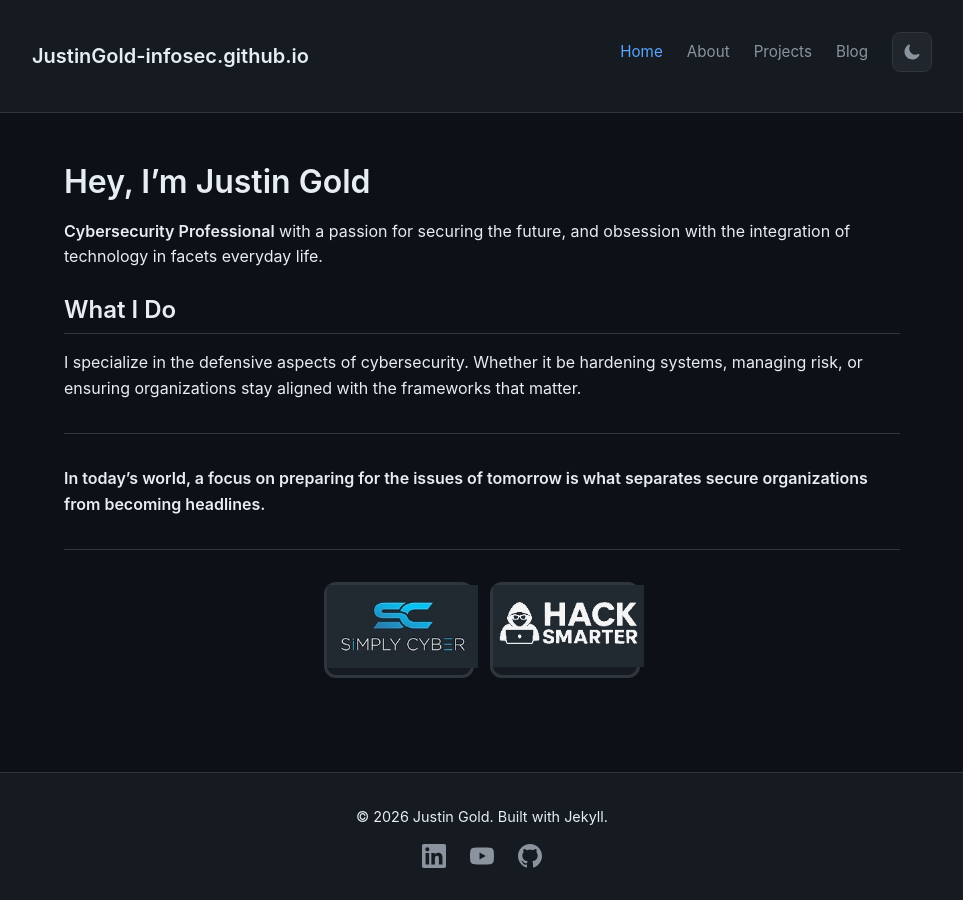
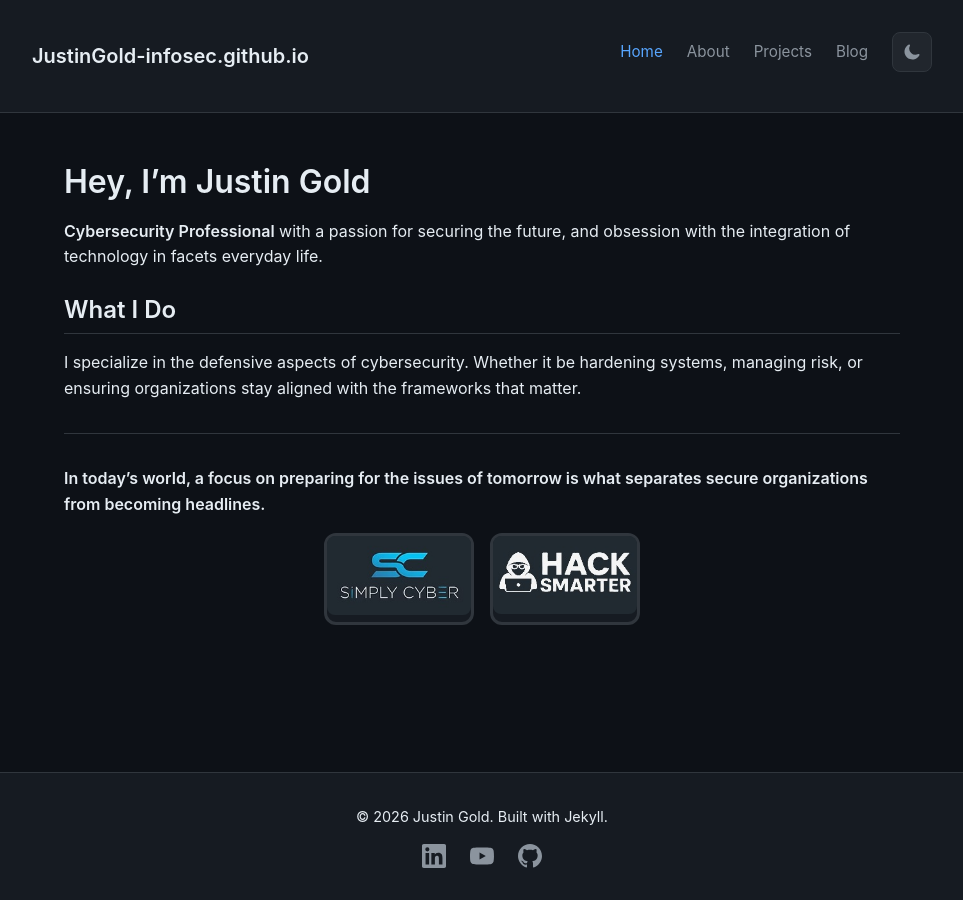
Before and after one commit to JustinGold-infosec/JustinGold-infosec.github.io, a Jekyll site: the page built from index.md, in a window 1280 px wide. Shown: the whole page, without its empty margins (158-1121 px from the left). Built offline with Jekyll 4.4.1, drawn with Linux system fonts in a browser that asks for light colours.

Commit message:
Update default.html

```diff
--- a/_layouts/default.html
+++ b/_layouts/default.html
@@ -662,9 +662,9 @@
 
     /* ===== Community Cards ===== */
     .community-cards {
-      margin-top: 2rem;
-      padding-top: 2rem;
-      border-top: 1px solid var(--border);
+      margin-top: 0rem;
+      padding-top: 0rem;
+      border-top: 0px solid var(--border);
     }
 
     .community-grid {
@@ -693,10 +693,10 @@
     }
 
     .community-logo {
-      width: 105%;
+      width: 100%;
       max-width: none;
       height: auto;
-      border-radius: 0px;
+      border-radius: 8px;
       margin-bottom: none;
     }
 
```
